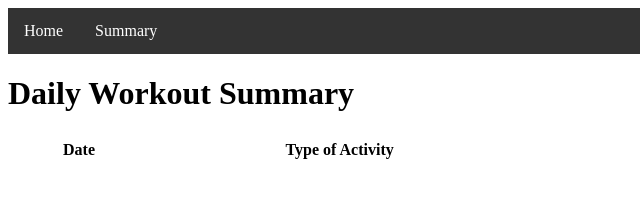
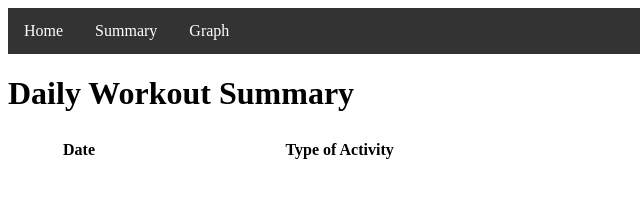
Before and after one commit to Blulightninggg/workout-logger, a plain HTML site: page summary.html in a window 1280 px wide. Shown: the full height of the page, 0-640 px from the left. Drawn offline with Linux system fonts and the light colour scheme.

Commit message:
Update summary.html

```diff
--- a/summary.html
+++ b/summary.html
@@ -11,6 +11,7 @@
     <div class="navbar">
         <a href="index.html"><i class="fa fa-fw fa-home"></i>Home</a>
         <a id="active" href="summary.html">Summary</a>
+        <a id="active" href="graph.html">Graph</a>
     </div>
 
     <h1>Daily Workout Summary</h1>
```
